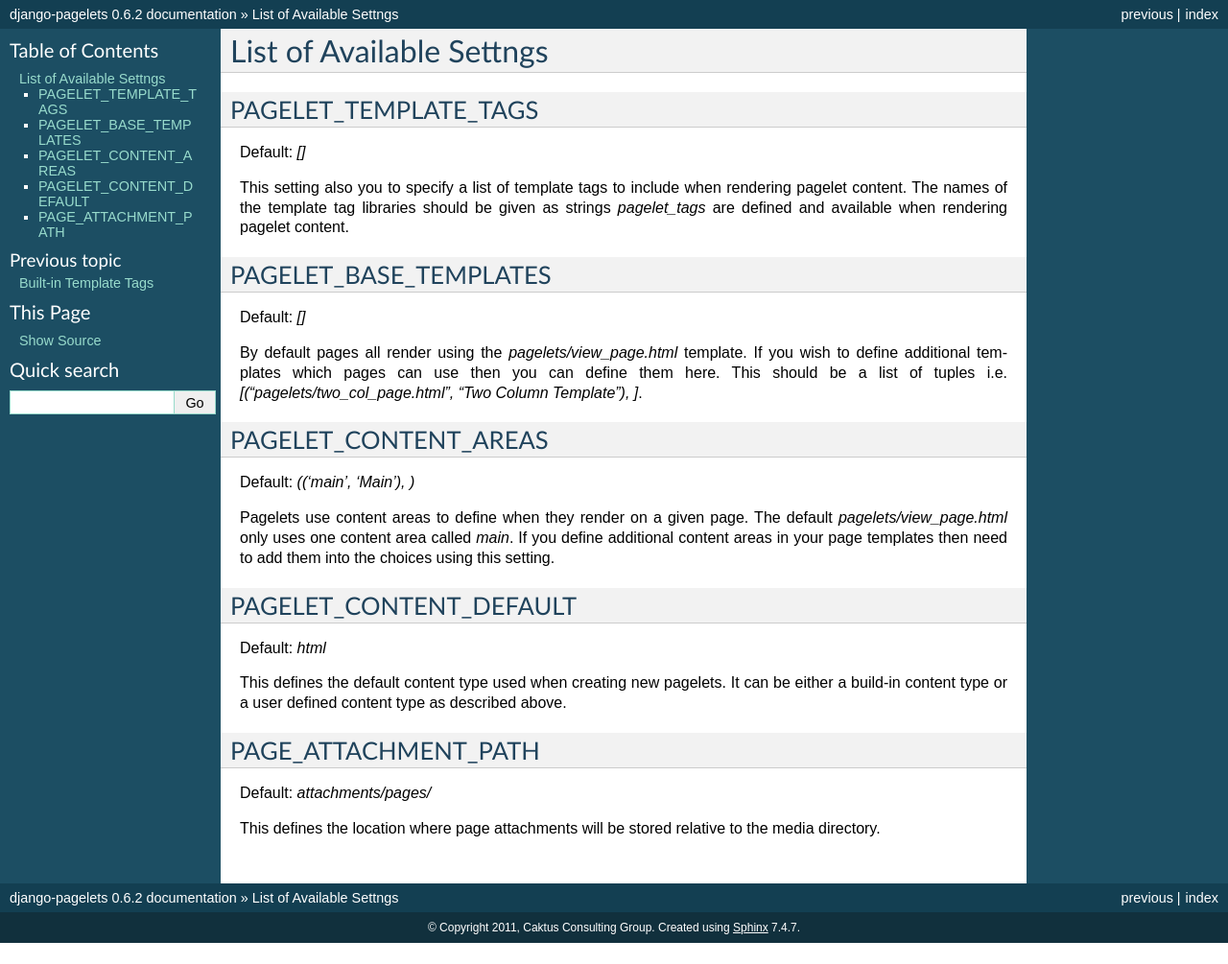
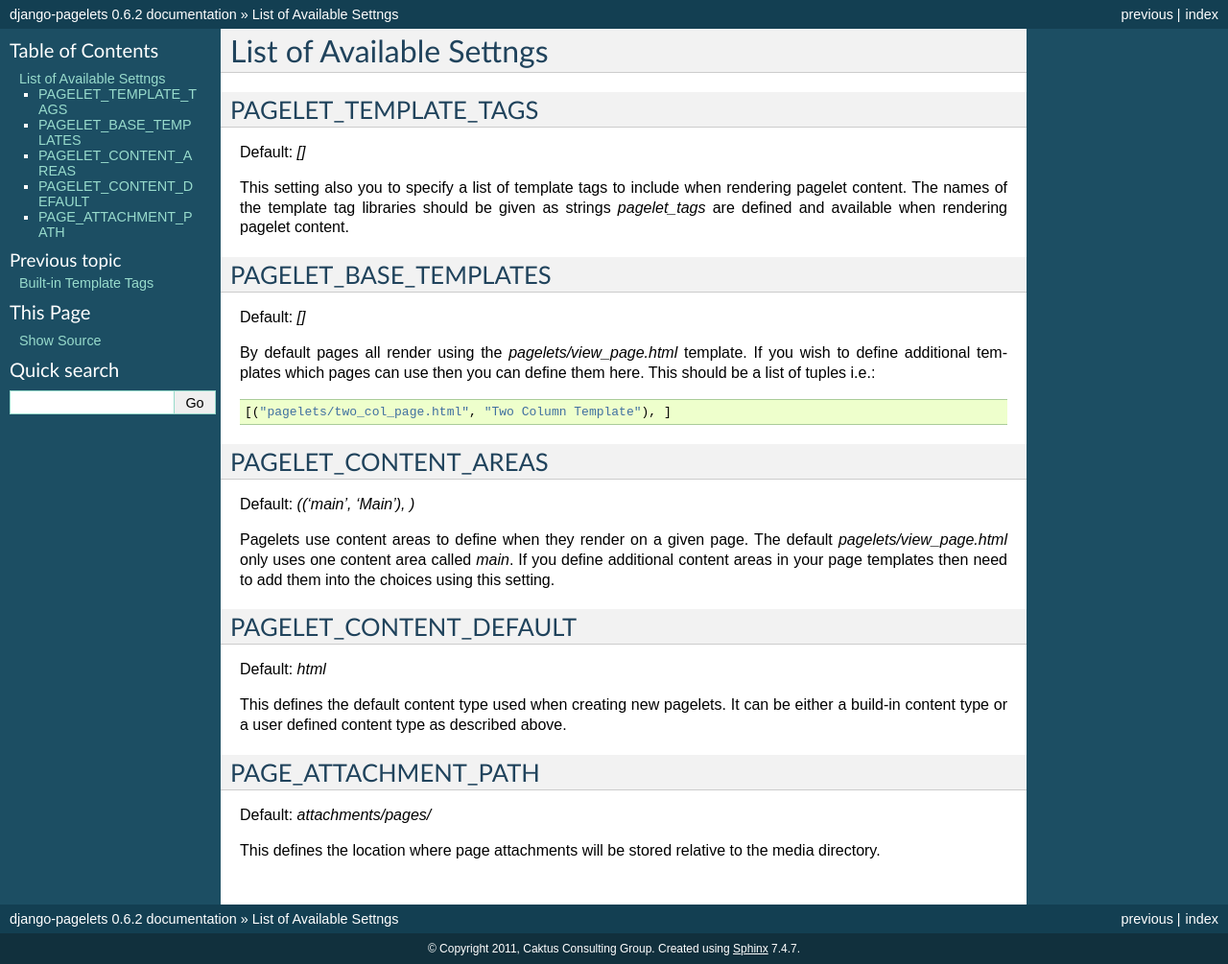
Before and after one commit to caktus/django-pagelets, a Sphinx documentation site: the page built from docs/settings.rst, in a window 1280 px wide. Shown: the whole page at 96% size. Built offline with Sphinx 7.4.7, drawn with Linux system fonts in a browser that asks for light colours; before the commit the page ends 983 px from its top, so only the background shows below that.

```diff
--- a/docs/settings.rst
+++ b/docs/settings.rst
@@ -18,7 +20,9 @@ Default: `[]`
 
 By default pages all render using the `pagelets/view_page.html` template. If you wish
 to define additional templates which pages can use then you can define them here. This
-should be a list of tuples i.e. `[("pagelets/two_col_page.html", "Two Column Template"), ]`.
+should be a list of tuples i.e.::
+
+    [("pagelets/two_col_page.html", "Two Column Template"), ]
 
 
 PAGELET_CONTENT_AREAS
```
Also changed, not shown: other parts of docs/settings.rst (+2 -0 lines).
